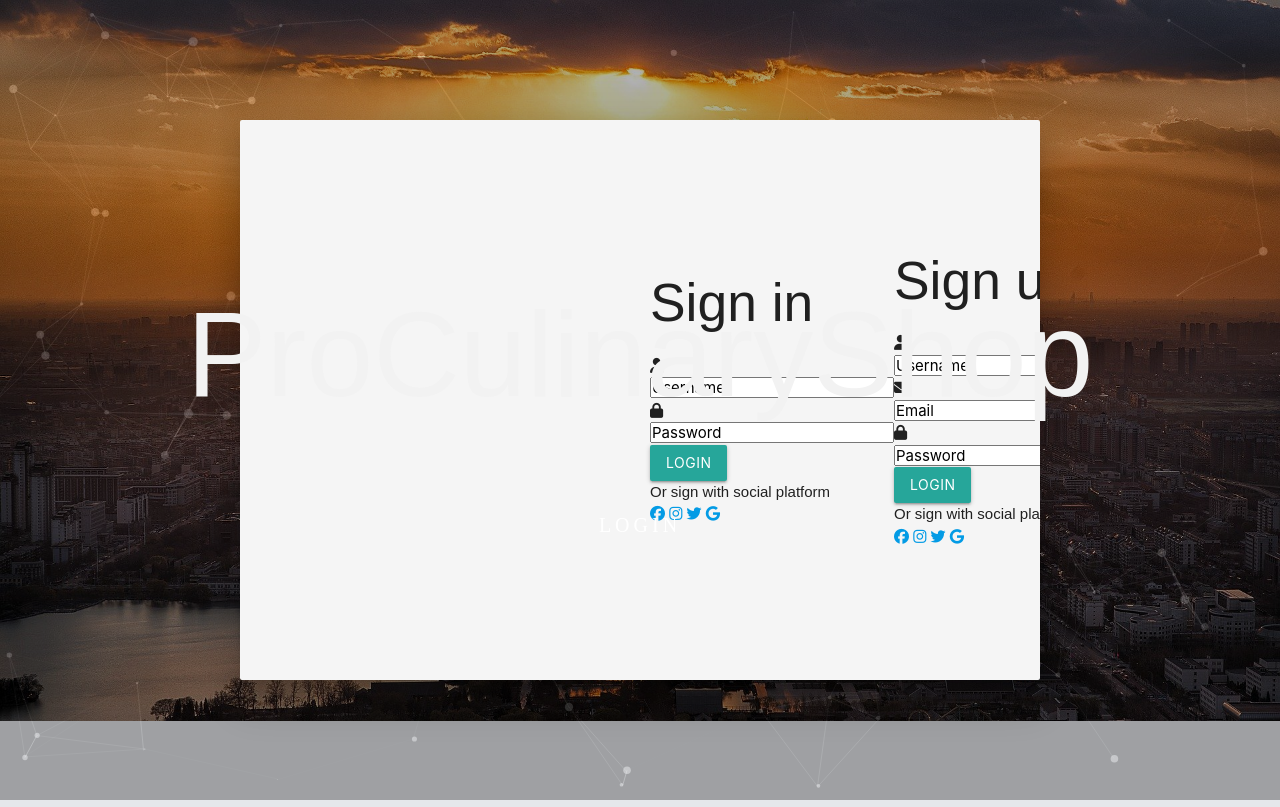
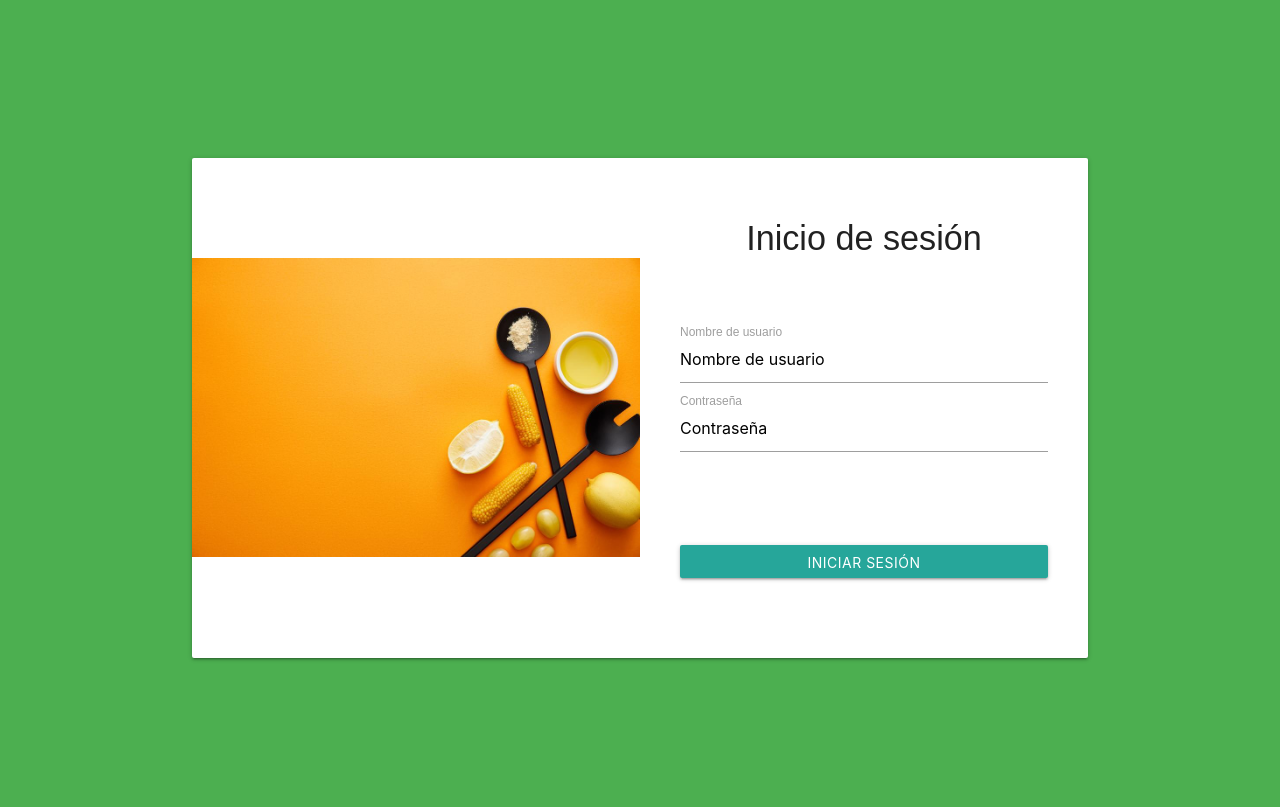
Before and after one commit to 10Oliver/ProCulinaryShop-2, a PHP site: page /views/private/index.html in a window 1280 px wide. After the commit the page ends 661 px from the top, so only its background shows below. Run offline with PHP 8.4, Linux system fonts and the light colour scheme; style sheets or scripts are compiled from the project's sources; some libraries are stand-ins or nearby versions; some web fonts are replaced.

Commit message:
Trabajando en el diseño del login

```diff
--- a/resources/css/private.css
+++ b/resources/css/private.css
@@ -73,21 +73,61 @@ body.dark {
 
 /*diseñando index login entrada a empleados*/
 
-.body-index{
-  height: 100vh;
-  width: 100%;
+.contenedor-general-login {
+    height: 500px;
+    max-height: 500px;
     position: relative;
-  background-image: url(../img/dashboard/login/bg2.jpg);
-  background-repeat: no-repeat;
-  background-size: 100%;
+}
+
+.contenedor-general-login .row{
+    margin: 0px;
+    width: 100%;
+}
+
+.imagen-contenedor-login{
     display: flex;
     justify-content: center;
     align-items: center;
+}
+
+.row .imagen-contenedor-login {
+    display: flex;
+    justify-content: center;
+    align-items: center;
+    padding: 0px;
+    height: 500px;
+}
+
+.inputs-login{
+    width: 100%;
+    margin: 50px 0px 50px 0px;
+    height: 50%;
+}
+
+.contenedor-general-login .card {
+    height: 100%;
+    display: flex;
+    align-items: center;
+}
+
+
+.contenedor-login-privada{
+    padding: 40px 40px 80px 40px !important;
+    height: 500px;
+    display: flex;
     flex-direction: column;
-  overflow: hidden;
-}
-
-#particles-js{
+    justify-content: space-between;
+}
+
+.contenedor-login-privada div{
+
+}
+.imagen-login {
+    width: 100%;
+    height: 100% !important;
+}
+
+#particles-js {
     position: absolute;
     top: 0;
     left: 0;
@@ -101,18 +141,18 @@ body.dark {
 
 h1 {
     color: #f2f2f2;
-  font-family: 'Josefin Sans',  sans-serif;
+    font-family: 'Josefin Sans', sans-serif;
     font-size: 120px;
     margin-bottom: 5rem;
     z-index: 2;
     pointer-events: none;
 }
 
-.button{
+.button {
     position: relative;
     display: inline-block;
     padding: 15px 55px;
-  color:white;
+    color: white;
     text-transform: uppercase;
     letter-spacing: 4px;
     text-decoration: none;
@@ -125,7 +165,7 @@ h1 {
     z-index: 2;
 }
 
-.button:hover{
+.button:hover {
     color: #012340;
     background: #F2C12E;
     box-shadow: 0 0 10px#F26800, 0 0 40px#F26800, 0 0 80px#F26800;
@@ -143,7 +183,7 @@ h1 {
     left: -100%;
     width: 100%;
     height: 2px;
-  background: linear-gradient(90deg,transparent,#FFB30D);
+    background: linear-gradient(90deg, transparent, #FFB30D);
 }
 
 .button:hover .span-box:nth-child(1) {
@@ -156,7 +196,7 @@ h1 {
     right: -100%;
     width: 100%;
     height: 2px;
-  background: linear-gradient(270deg,transparent,#FFB30D);
+    background: linear-gradient(270deg, transparent, #FFB30D);
 }
 
 .button:hover .span-box:nth-child(3) {
@@ -170,7 +210,7 @@ h1 {
     right: 0;
     width: 2px;
     height: 100%;
-  background: linear-gradient(180deg,transparent,#FFB30D);
+    background: linear-gradient(180deg, transparent, #FFB30D);
 }
 
 .button:hover .span-box:nth-child(2) {
@@ -184,7 +224,7 @@ h1 {
     left: 0;
     width: 2px;
     height: 100%;
-  background: linear-gradient(360deg,transparent,#FFB30D);
+    background: linear-gradient(360deg, transparent, #FFB30D);
 }
 
 .button:hover .span-box:nth-child(4) {
@@ -195,7 +235,7 @@ h1 {
 
 /*diseñando modal login de index*/
 
-#modalLogin{
+#modalLogin {
     display: flex;
     align-items: center;
     justify-content: center;
@@ -203,16 +243,16 @@ h1 {
     background: #444;
 }
 
-.modal-form-container{
+.modal-form-container {
     position: relative;
     width: 70bw;
     height: 80vh;
     background: #fff;
     border-radius: 15px;
-  box-shadow: 0 4px 20px 0 rgba(0, 0, 0, 0.3),  0 6px 20px 0 rgba(0, 0, 0, 0.3);
-}
-
-.signin-signup{
+    box-shadow: 0 4px 20px 0 rgba(0, 0, 0, 0.3), 0 6px 20px 0 rgba(0, 0, 0, 0.3);
+}
+
+.signin-signup {
     position: absolute;
     top: 0;
     margin-left: 10px;
@@ -221,6 +261,7 @@ h1 {
     display: flex;
     align-items: center;
 }
+
 /*estructuración de estilo para  sidebar*/
 
 .sidebar {
@@ -455,7 +496,7 @@ h1 {
     font-size: 19px;
 }
 
-.sidebar.open ~ .home-section {
+.sidebar.open~.home-section {
     left: 250px;
     width: calc(100% - 250px);
 }
@@ -786,7 +827,7 @@ thead td {
     color: var(--text-color-card);
 }
 
-tbody td{
+tbody td {
     color: var(--text-color-card);
 }
 
@@ -822,7 +863,7 @@ tbody tr td {
 
 /** estilos para productos html, usuarios, inventarios */
 
-.sidebar.open ~ .products-values {
+.sidebar.open~.products-values {
     left: 250px;
     width: calc(100% - 250px);
 }
@@ -885,6 +926,7 @@ tbody tr td {
     border-radius: 5px;
     background: var(--button-background-color);
 }
+
 #products-values .btn-add:hover {
     font-family: 'Josefin Sans';
     display: flex;
@@ -965,18 +1007,19 @@ input {
     color: var(--text-color) !important;
 }
 
-.switch label input[type='checkbox']:checked + .lever {
+.switch label input[type='checkbox']:checked+.lever {
     background-color: var(--scrollbar);
 }
-.switch label input[type='checkbox']:checked + .lever {
+
+.switch label input[type='checkbox']:checked+.lever {
     background-color: var(--scrollbar);
 }
 
-.switch label input[type='checkbox']:checked + .lever:after {
+.switch label input[type='checkbox']:checked+.lever:after {
     background-color: var(--p-active);
 }
 
-.switch label input[type='checkbox']:checked + .lever:after {
+.switch label input[type='checkbox']:checked+.lever:after {
     background-color: var(--p-active);
 }
 
@@ -1533,31 +1576,31 @@ input {
 
 /*------Tabla de comentarios-----------*/
 
-.ID_comentario__clientes{
+.ID_comentario__clientes {
     width: 5%;
 }
 
-.nombre_comentario_clientes{
+.nombre_comentario_clientes {
     width: 15%;
 }
 
-.correo_comentario_clientes{
+.correo_comentario_clientes {
     width: 15%;
 }
 
-.producto_comentario_clientes{
+.producto_comentario_clientes {
     width: 15%;
 }
 
-.valoracion_comentario_clientes{
+.valoracion_comentario_clientes {
     width: 15%;
 }
 
-.comentarios_comentario_clientes{
-    width: 30% ;
-}
-
-.habilitar_comentario_clientes{
+.comentarios_comentario_clientes {
+    width: 30%;
+}
+
+.habilitar_comentario_clientes {
     width: 5%;
 }
 
@@ -1744,7 +1787,7 @@ input {
         min-height: 650px;
     }
 
-  #products-values .search-console .search-navigation i{
+    #products-values .search-console .search-navigation i {
         margin-top: 15px;
     }
 
--- a/views/private/index.html
+++ b/views/private/index.html
@@ -1,6 +1,7 @@
 <!DOCTYPE html>
 <html lang="en">
-  <head>
+
+<head>
     <title>Login ProculinaryShop</title>
 
     <meta charset="UTF-8" />
@@ -11,84 +12,37 @@
     <link href="https://unpkg.com/boxicons@2.1.2/css/boxicons.min.css" rel="stylesheet" />
 
     <link class="icon" rel="icon" href="../../resources/img/dashboard/shopping.png" />
-  </head>
+</head>
 
-  <body class="body-index">
-    <div id="particles-js"></div>
+<body class="body-login  green">
+    <!--Card para el login-->
+        <div class="container contenedor-general-login">
+            <div class="card">
+                <div class="row">
+                <div class="col l6 imagen-contenedor-login">
+                    <img src="../../resources/img/private/login/banner.png" class="responsive-img" alt="">
+                </div>
+                <div class="col l6 m12 s12 center-align contenedor-login-privada">
 
-    <h1>ProCulinaryShop</h1>
-    <a href="#modalLogin" class="button modal-trigger">
-      <span class="span-box"></span>
-      <span class="span-box"></span>
-      <span class="span-box"></span>
-      <span class="span-box"></span>
-      Login
-    </a>
+                        <h4>Inicio de sesión</h4>
+                        <div class="inputs-login">
+                            <div class="input-field l10 m12 s12 offset-l1">
+                                <input placeholder="Nombre de usuario" id="usuario" type="text" class="validate">
+                                <label for="usuario">Nombre de usuario</label>
+                            </div>
+                            <div class="input-field l10 m12 s12 offset-l1">
+                                <input placeholder="Contraseña" id="pass" type="password" class="validate">
+                                <label for="usuario">Contraseña</label>
+                            </div>
 
-    <div id="modalLogin" class="modal">
-      <div class="modal-form-container">
-        <div class="signin-signup">
-          <form action="" class="sign-in-form">
-            <h2 class="title">Sign in</h2>
-            <div class="iinput-field-login">
-              <i class="fa-solid fa-user"></i>
-              <input type="text " placeholder="Username" />
+
+                    </div>
+                    <button class="waves-effect waves-light btn">Iniciar sesión</button>
+                </div>
+                </div>
             </div>
-            <div class="iinput-field-login">
-              <i class="fa-solid fa-lock"></i>
-              <input type="password " placeholder="Password" />
-            </div>
-            <input type="submit" value="Login" class="btn" />
-            <p class="social-text">Or sign with social platform</p>
-            <div class="social-media">
-              <a href="" class="social-icon">
-                <i class="fab fa-facebook"></i>
-              </a>
-              <a href="" class="social-icon">
-                <i class="fa-brands fa-instagram"></i>
-              </a>
-              <a href="" class="social-icon">
-                <i class="fa-brands fa-twitter"></i>
-              </a>
-              <a href="" class="social-icon">
-                <i class="fa-brands fa-google"></i>
-              </a>
-            </div>
-          </form>
-          <form action="" class="sign-up-form">
-            <h2 class="title">Sign up</h2>
-            <div class="iinput-field-login">
-              <i class="fa-solid fa-user"></i>
-              <input type="text " placeholder="Username" />
-            </div>
-            <div class="iinput-field-login">
-              <i class="fa-solid fa-envelope"></i>
-              <input type="text " placeholder="Email" />
-            </div>
-            <div class="iinput-field-login">
-              <i class="fa-solid fa-lock"></i>
-              <input type="password " placeholder="Password" />
-            </div>
-            <input type="submit" value="Login" class="btn" />
-            <p class="social-text">Or sign with social platform</p>
-            <div class="social-media">
-              <a href="" class="social-icon">
-                <i class="fab fa-facebook"></i>
-              </a>
-              <a href="" class="social-icon">
-                <i class="fa-brands fa-instagram"></i>
-              </a>
-              <a href="" class="social-icon">
-                <i class="fa-brands fa-twitter"></i>
-              </a>
-              <a href="" class="social-icon">
-                <i class="fa-brands fa-google"></i>
-              </a>
-            </div>
-          </form>
         </div>
-      </div>
-    </div>
+
     <!-- particles.js lib (JavaScript CodePen settings): https://github.com/VincentGarreau/particles.js -->
 
     <script src="../../resources/js/materialize.min.js"></script>
@@ -96,5 +50,6 @@
     <script src="../../controllers/Private/index_private.js"></script>
     <script src="../../resources/js/particles.js"></script>
     <script src="../../resources/js/app.js"></script>
-  </body>
+</body>
+
 </html>
```
Also changed, not shown: views/private/inventario categoria.html (deleted, +0 -155 lines), resources/img/private/login/banner.png (added). Lines whose indentation alone changed are shown as unchanged.
